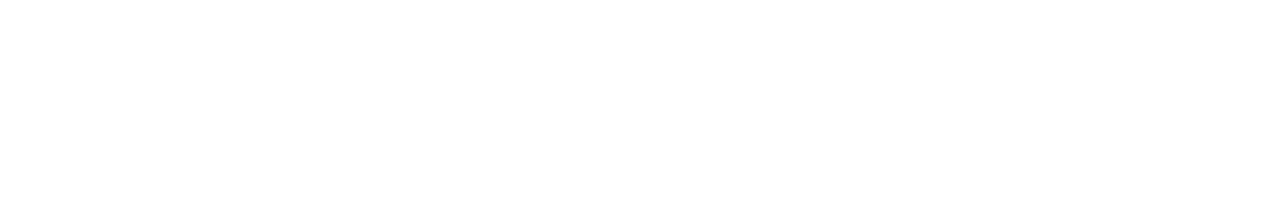
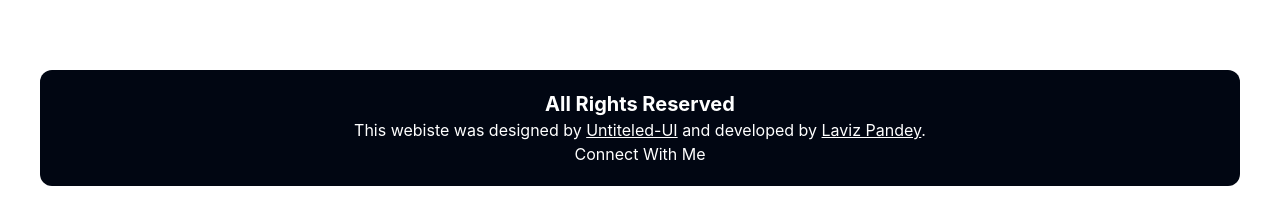
Before and after one commit to lavizp/personal-blog, a React (Vite) app in the folder client/: page / in a window 1280 px wide. Shown: the part 1304-1527 px from the top of the page. Before the commit the page ends 1334 px from the top, so only its background shows below. Built offline with nearby package versions, Linux system fonts and the light colour scheme.

Commit message:
[Update] Footer Update

```diff
--- a/client/src/App.tsx
+++ b/client/src/App.tsx
@@ -1,12 +1,14 @@
 import Navbar from "./Components/Navbar"
 import MainArticle from "./Components/MainArticle"
 import RecentBlogs from "./Components/RecentBlogs"
+import Footer from "./Components/Footer"
 function App() {
   return (
     <>
       <Navbar/>
       <MainArticle/>
       <RecentBlogs/>
+      <Footer/>
     </>
   )
 }
--- /dev/null
+++ b/client/src/Components/Footer.tsx
@@ -0,0 +1,11 @@
+import React from 'react'
+
+export default function Footer() {
+  return (
+    <div className='bg-secondary m-10 rounded-xl text-white pt-5 pb-5'>
+        <h3 className='text-center font-bold text-xl'>All Rights Reserved</h3>
+        <h5 className='text-center'>This webiste was designed by <a href='https://dribbble.com/shots/19338398-Blog-home-page-Untitled-UI' className='underline' target="_blank">Untiteled-UI</a> and developed by <a href='https://www.lavizpandey.com.np/' className='underline' target="_blank">Laviz Pandey</a>.</h5>
+        <h5 className='text-center'>Connect With Me</h5>
+    </div>
+  )
+}
```
